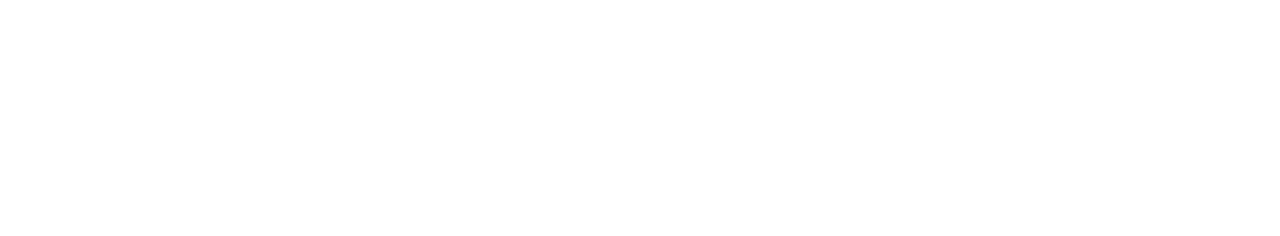
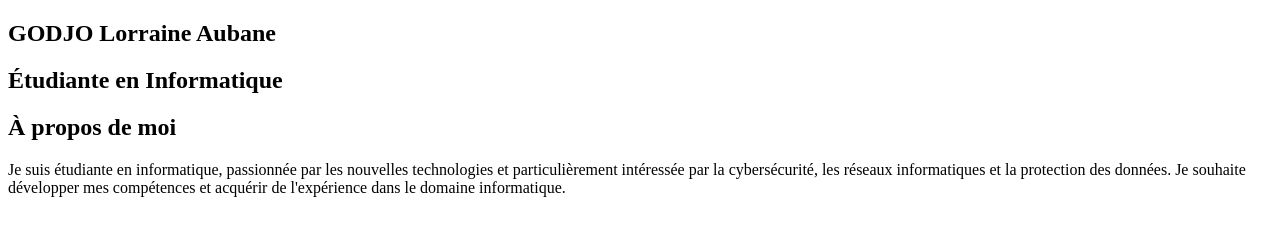
Before and after one commit to Lorraine810/git-mon-cv, a plain HTML site: page index.html in a window 1280 px wide. Drawn offline with Linux system fonts and the light colour scheme.

Commit message:
mise en place de la section description

```diff
--- a/index.html
+++ b/index.html
@@ -3,9 +3,27 @@
 <head>
     <meta charset="UTF-8">
     <meta name="viewport" content="width=device-width, initial-scale=1.0">
-    <title>Document</title>
 </head>
 <body>
     <link rel="stylesheet" href="style.css">
+
+    <section id="titre">
+        <title>
+            <h1> MON CV </h1> CV
+         </title>
+    <h1>GODJO Lorraine Aubane</h1>
+    <h2>Étudiante en Informatique</h2>
+
+    <section id="description">
+    <h2>À propos de moi</h2>
+    <p>
+        Je suis étudiante en informatique, passionnée par les nouvelles
+        technologies et particulièrement intéressée par la cybersécurité,
+        les réseaux informatiques et la protection des données.
+        Je souhaite développer mes compétences et acquérir de l'expérience
+        dans le domaine informatique.
+    </p>
+</section>
+</section>
 </body>
 </html>
```
